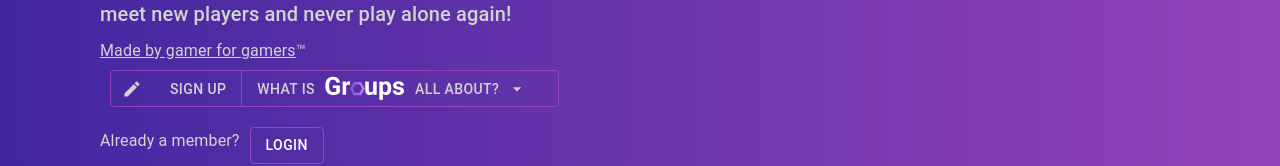
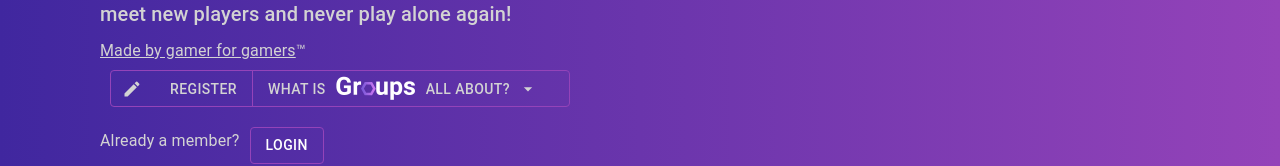
Before and after one commit to michalzard/group-finder, a React (Create React App) app: page / in a window 1280 px wide. Shown: the part 292-458 px from the top of the page. Built offline with nearby package versions, Linux system fonts and the light colour scheme; no server answers.

Commit message:
changed signin to login and signup to register,separated footer

```diff
--- /dev/null
+++ b/src/components/Footer.jsx
@@ -0,0 +1,19 @@
+import { Typography } from "@mui/material";
+import React from "react";
+import GroupsLogo from "../assets/groups-logo.png";
+
+export default function Footer() {
+    return (
+      <footer>
+        <img src={GroupsLogo} alt="Groups Logo" />
+        <div className="copyright">
+          <Typography variant="h6" gutterBottom>
+            Made with ❤️ by <a href="https://github.com/michalzard">Michalzard</a>
+          </Typography>
+          <Typography variant="h6" gutterBottom>
+            © Groups ~ {new Date().getFullYear()}. All rights reserved.
+          </Typography>
+        </div>
+      </footer>
+    );
+  }
--- a/src/components/pages/LandingPage.jsx
+++ b/src/components/pages/LandingPage.jsx
@@ -13,6 +13,7 @@ import ChatExample from "../../assets/chat-example.png";
 import ShareIcon from "@mui/icons-material/Share";
 import ClearIcon from "@mui/icons-material/Clear";
 import CheckIcon from "@mui/icons-material/Check";
+import Footer from "../Footer";
 //links
 import DiscordLogo from "../../assets/discord-icon.svg";
 import TwitterIcon from "../../assets/twitter-icon.png";
@@ -57,7 +58,7 @@ function HeroSection() {
 
       <ButtonGroup className="btns">
         <Button variant="outlined" onClick={()=>{navigate("/signup")}} startIcon={<EditIcon />}>
-          Sign up
+          Register
         </Button>
         <Button variant="outlined" endIcon={<ArrowDropDownIcon />}>
           What is{" "}
@@ -288,19 +289,3 @@ function SocialLinks() {
     </section>
   );
 }
-
-function Footer() {
-  return (
-    <footer>
-      <img src={GroupsLogo} alt="Groups Logo" />
-      <div className="copyright">
-        <Typography variant="h6" gutterBottom>
-          Made with ❤️ by <a href="https://github.com/michalzard">Michalzard</a>
-        </Typography>
-        <Typography variant="h6" gutterBottom>
-          © Groups ~ {new Date().getFullYear()}. All rights reserved.
-        </Typography>
-      </div>
-    </footer>
-  );
-}
```
